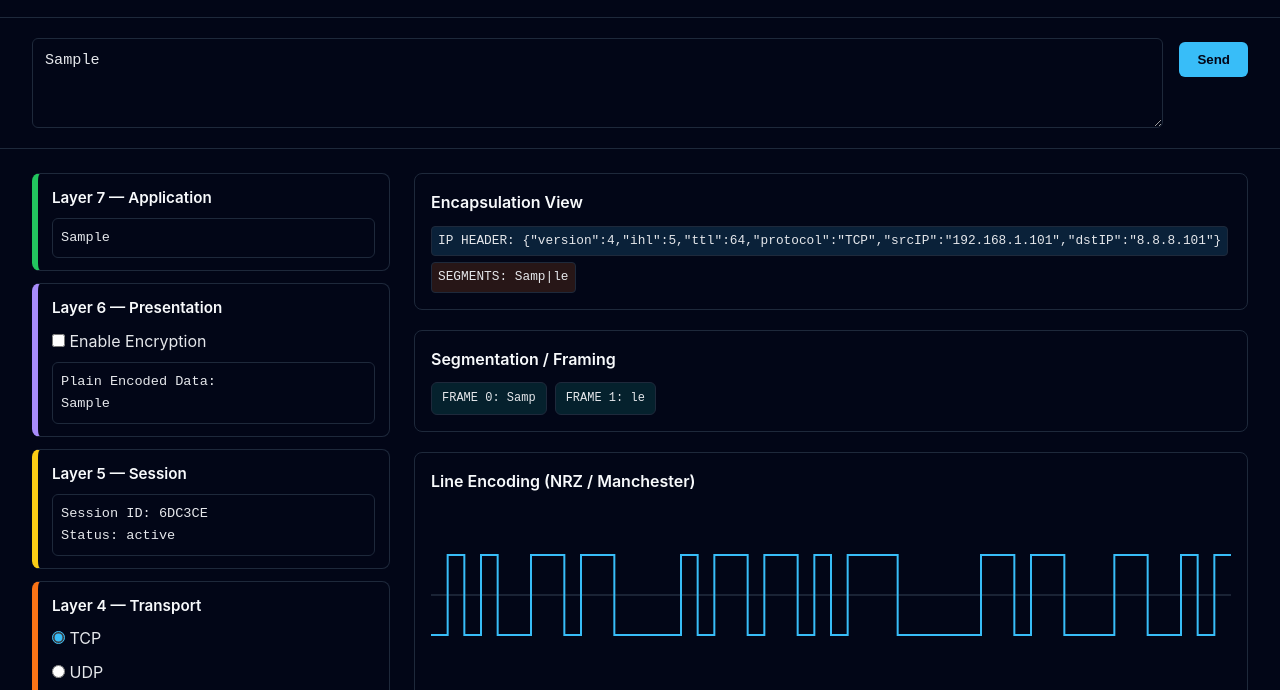
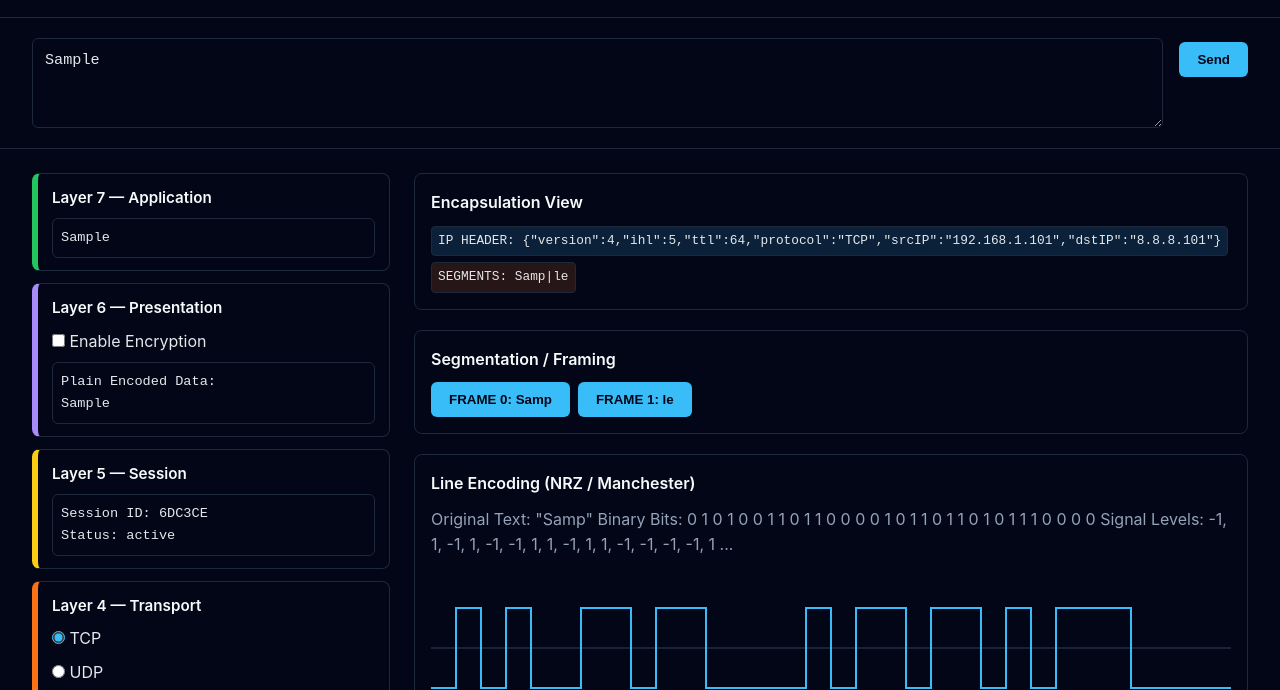
Before and after one commit to Alakatraz1/OSI_Layer_Emulator, a plain HTML site: page index.html in a window 1280 px wide. Both pictures are taken after typing "Sample" into the empty fields and a click on the button "Send". Shown: the part 96-786 px from the top of the page. Drawn offline with Linux system fonts and the light colour scheme.

Commit message:
Major Changes

```diff
--- a/index.html
+++ b/index.html
@@ -25,7 +25,7 @@
 
 <main class="main-container">
 
-  <!-- LEFT: OSI STACK -->
+  <!-- LEFT -->
   <section class="osi-stack">
 
     <div class="layer application" id="layer-application">
@@ -86,7 +86,7 @@
 
   </section>
 
-  <!-- RIGHT: VISUALS -->
+  <!-- RIGHT -->
   <section class="visualization-panel">
 
     <div class="viz-block">
@@ -101,11 +101,13 @@
 
     <div class="viz-block">
       <h3>Line Encoding (NRZ / Manchester)</h3>
+      <p id="encoding-data" class="graph-data"></p>
       <canvas id="encoding-canvas" width="800" height="180"></canvas>
     </div>
 
     <div class="viz-block">
       <h3>Physical Modulation (ASK / FSK / PSK)</h3>
+      <p id="modulation-data" class="graph-data"></p>
       <canvas id="modulation-canvas" width="800" height="180"></canvas>
     </div>
 
--- a/js/app.js
+++ b/js/app.js
@@ -1,4 +1,4 @@
-import { resetState } from "./state.js";
+import { packetState, resetState } from "./state.js";
 
 import { runApplication } from "./layers/application.js";
 import { runPresentation } from "./layers/presentation.js";
@@ -8,8 +8,15 @@ import { runNetwork } from "./layers/network.js";
 import { runDataLink } from "./layers/datalink.js";
 import { runPhysical } from "./layers/physical.js";
 
-import { clearBinaryView } from "./visualizations/binaryView.js";
-import { clearSegmentationView } from "./visualizations/segmentation.js";
+import { updateBinaryView, clearBinaryView } from "./visualizations/binaryView.js";
+import { updateSegmentationView, clearSegmentationView } from "./visualizations/segmentation.js";
+import { drawLineEncoding, drawModulation } from "./visualizations/signalGraphs.js";
+
+/* ===========================
+   SNAPSHOT STORAGE
+   =========================== */
+
+const snapshots = {};
 
 /* ===========================
    DOM
@@ -18,7 +25,7 @@ import { clearSegmentationView } from "./visualizations/segmentation.js";
 const sendBtn = document.getElementById("send-btn");
 const appInput = document.getElementById("app-input");
 
-const layerIds = [
+const layers = [
   "application",
   "presentation",
   "session",
@@ -32,16 +39,84 @@ const layerIds = [
    HELPERS
    =========================== */
 
+function sleep(ms) {
+  return new Promise(r => setTimeout(r, ms));
+}
+
 function activateLayer(name) {
-  layerIds.forEach(l => {
+  layers.forEach(l => {
     const el = document.getElementById(`layer-${l}`);
     if (!el) return;
     el.classList.toggle("active", l === name);
   });
 }
 
-function sleep(ms) {
-  return new Promise(r => setTimeout(r, ms));
+function saveSnapshot(layer) {
+  snapshots[layer] = JSON.parse(JSON.stringify(packetState));
+}
+
+function restoreSnapshot(layer) {
+  const snap = snapshots[layer];
+  if (!snap) return;
+
+  clearBinaryView();
+  clearSegmentationView();
+
+  /* Restore encapsulation & segmentation per layer */
+  if (layer === "application") {
+    updateBinaryView([
+      { type: "application", label: "APP DATA", value: snap.applicationData }
+    ]);
+  }
+
+  if (layer === "presentation") {
+    updateBinaryView([
+      { type: "application", label: "APP DATA", value: snap.applicationData },
+      { type: "presentation", label: "PRESENTATION", value: snap.presentationData }
+    ]);
+  }
+
+  if (layer === "transport") {
+    updateBinaryView([
+      { type: "transport", label: "TRANSPORT HEADER", value: JSON.stringify(snap.transport.header) },
+      { type: "application", label: "PAYLOAD", value: snap.transport.segments.join("|") }
+    ]);
+    updateSegmentationView(snap.transport.segments, "segment");
+  }
+
+  if (layer === "network") {
+    updateBinaryView([
+      { type: "network", label: "IP HEADER", value: JSON.stringify(snap.network.header) },
+      { type: "transport", label: "SEGMENTS", value: snap.transport.segments.join("|") }
+    ]);
+    updateSegmentationView(
+      snap.network.packets.map(p => p.payload),
+      "packet"
+    );
+  }
+
+  if (layer === "datalink") {
+    updateBinaryView([
+      { type: "datalink", label: "FRAME HEADER", value: JSON.stringify(snap.datalink.header) },
+      { type: "network", label: "PACKETS", value: snap.network.packets.map(p => p.payload).join("|") }
+    ]);
+    updateSegmentationView(
+      snap.datalink.frames.map(f => f.payload),
+      "frame"
+    );
+
+    // restore line encoding graph
+    drawLineEncoding(snap.physical.encodedBits, snap.physical.bits);
+  }
+
+  if (layer === "physical") {
+    drawModulation(
+      snap.physical.bits.slice(0, 40),
+      snap.physical.modulation
+    );
+  }
+
+  activateLayer(layer);
 }
 
 /* ===========================
@@ -52,36 +127,44 @@ async function startTransmission() {
   resetState();
   clearBinaryView();
   clearSegmentationView();
+  Object.keys(snapshots).forEach(k => delete snapshots[k]);
 
   const data = appInput.value.trim();
   if (!data) return;
 
   activateLayer("application");
   await runApplication(data);
+  saveSnapshot("application");
   await sleep(300);
 
   activateLayer("presentation");
   await runPresentation();
+  saveSnapshot("presentation");
   await sleep(300);
 
   activateLayer("session");
   await runSession();
+  saveSnapshot("session");
   await sleep(300);
 
   activateLayer("transport");
   await runTransport();
+  saveSnapshot("transport");
   await sleep(300);
 
   activateLayer("network");
   await runNetwork();
+  saveSnapshot("network");
   await sleep(300);
 
   activateLayer("datalink");
   await runDataLink();
+  saveSnapshot("datalink");
   await sleep(300);
 
   activateLayer("physical");
   await runPhysical();
+  saveSnapshot("physical");
 
   activateLayer(null);
 }
@@ -91,3 +174,10 @@ async function startTransmission() {
    =========================== */
 
 sendBtn.addEventListener("click", startTransmission);
+
+layers.forEach(layer => {
+  const el = document.getElementById(`layer-${layer}`);
+  if (el) {
+    el.addEventListener("click", () => restoreSnapshot(layer));
+  }
+});
--- a/js/layers/datalink.js
+++ b/js/layers/datalink.js
@@ -1,15 +1,30 @@
 import { packetState } from "../state.js";
 import { computeChecksum } from "../utils/checksum.js";
 import { encodeBits } from "../utils/encoding.js";
-import { drawLineEncoding } from "../visualizations/signalGraphs.js";
+import { drawLineEncoding, drawModulation } from "../visualizations/signalGraphs.js";
 import { updateSegmentationView } from "../visualizations/segmentation.js";
 
+/* ===========================
+   HELPERS
+   =========================== */
 function mac() {
   return Array.from({ length: 6 }, () =>
     Math.floor(Math.random() * 256).toString(16).padStart(2, "0")
   ).join(":");
 }
 
+function textToBits(text) {
+  return text
+    .split("")
+    .map(c => c.charCodeAt(0).toString(2).padStart(8, "0"))
+    .join("")
+    .split("")
+    .map(Number);
+}
+
+/* ===========================
+   MAIN DATA LINK LOGIC
+   =========================== */
 export async function runDataLink() {
   const out = document.getElementById("datalink-output");
 
@@ -19,12 +34,10 @@ export async function runDataLink() {
   const src = mac();
   const dst = mac();
 
-  const frames = packetState.network.packets.map(p => {
-    return {
-      payload: p.payload,
-      checksum: computeChecksum(p.payload, error)
-    };
-  });
+  const frames = packetState.network.packets.map(p => ({
+    payload: p.payload,
+    checksum: computeChecksum(p.payload, error)
+  }));
 
   packetState.datalink.frames = frames;
 
@@ -34,20 +47,34 @@ export async function runDataLink() {
       `#${i} DATA=${f.payload} CHECKSUM=${f.checksum}`
     ).join("\n");
 
-  updateSegmentationView(frames.map(f => f.payload), "frame");
+  updateSegmentationView(
+    frames.map(f => f.payload),
+    "frame"
+  );
 
-  const bits = frames
-    .map(f => f.payload)
-    .join("")
-    .split("")
-    .map(c => c.charCodeAt(0).toString(2).padStart(8, "0"))
-    .join("")
-    .split("")
-    .map(Number);
+  /* ---- default: draw first frame ---- */
+  visualizeFrame(frames[0].payload, encoding);
 
+  /* ---- listen for frame clicks ---- */
+  window.addEventListener("frame-selected", e => {
+    visualizeFrame(e.detail.payload, encoding);
+  });
+}
+
+/* ===========================
+   FRAME VISUALIZATION
+   =========================== */
+function visualizeFrame(payload, encoding) {
+  const bits = textToBits(payload);
   const encoded = encodeBits(bits, encoding);
+
   packetState.physical.bits = bits;
   packetState.physical.encodedBits = encoded;
 
-  drawLineEncoding(encoded);
+  drawLineEncoding(encoded, bits);
+
+  const modulation =
+    document.getElementById("modulation-select").value;
+
+  drawModulation(bits.slice(0, 40), modulation);
 }
--- a/js/visualizations/segmentation.js
+++ b/js/visualizations/segmentation.js
@@ -1,31 +1,34 @@
-/* ===========================
-   SEGMENT / PACKET / FRAME VIEW
-   =========================== */
-
 const container = document.getElementById("segmentation-view");
 
-/* Clear view */
+/* ===========================
+   CLEAR VIEW
+   =========================== */
 export function clearSegmentationView() {
-  if (!container) return;
   container.innerHTML = "";
 }
 
-/*
-  type = "segment" | "packet" | "frame"
-*/
+/* ===========================
+   UPDATE VIEW
+   =========================== */
 export function updateSegmentationView(items, type) {
-  if (!container) return;
-
   container.innerHTML = "";
 
   items.forEach((item, index) => {
-    const div = document.createElement("div");
+    const btn = document.createElement("button");
+    btn.className = "segment-item";
+    btn.textContent = `${type.toUpperCase()} ${index}: ${item}`;
 
-    if (type === "segment") div.className = "segment-box";
-    if (type === "packet")  div.className = "packet-box";
-    if (type === "frame")   div.className = "frame-box";
+    btn.addEventListener("click", () => {
+      window.dispatchEvent(
+        new CustomEvent("frame-selected", {
+          detail: {
+            payload: item,
+            index
+          }
+        })
+      );
+    });
 
-    div.textContent = `${type.toUpperCase()} ${index}: ${item}`;
-    container.appendChild(div);
+    container.appendChild(btn);
   });
 }
--- a/js/visualizations/signalGraphs.js
+++ b/js/visualizations/signalGraphs.js
@@ -1,11 +1,14 @@
 const encCanvas = document.getElementById("encoding-canvas");
 const modCanvas = document.getElementById("modulation-canvas");
+
+const encText = document.getElementById("encoding-data");
+const modText = document.getElementById("modulation-data");
 
 const encCtx = encCanvas.getContext("2d");
 const modCtx = modCanvas.getContext("2d");
 
 /* ===========================
-   COMMON HELPERS
+   HELPERS
    =========================== */
 
 function drawAxis(ctx, canvas) {
@@ -19,35 +22,50 @@ function drawAxis(ctx, canvas) {
   ctx.stroke();
 }
 
+function bitsToText(bits) {
+  let text = "";
+  for (let i = 0; i < bits.length; i += 8) {
+    const byte = bits.slice(i, i + 8).join("");
+    if (byte.length === 8) {
+      text += String.fromCharCode(parseInt(byte, 2));
+    }
+  }
+  return text;
+}
+
 /* ===========================
-   DIGITAL LINE ENCODING
+   LINE ENCODING (DIGITAL)
    =========================== */
+export function drawLineEncoding(levels, bits) {
+  drawAxis(encCtx, encCanvas);
 
-export function drawLineEncoding(levels) {
-  drawAxis(encCtx, encCanvas);
+  const previewBits = bits.slice(0, 32);
+  const text = bitsToText(previewBits);
+
+  encText.textContent =
+    `Original Text: "${text}"\n` +
+    `Binary Bits: ${previewBits.join(" ")}\n` +
+    `Signal Levels: ${levels.slice(0, 16).join(", ")}${levels.length > 16 ? " ..." : ""}`;
 
   const bitWidth = encCanvas.width / levels.length;
   const mid = encCanvas.height / 2;
-  const amplitude = 40;
+  const amp = 40;
 
   encCtx.strokeStyle = "#38bdf8";
   encCtx.lineWidth = 2;
 
-  let prevY = mid - levels[0] * amplitude;
   let x = 0;
+  let y = mid - levels[0] * amp;
 
   encCtx.beginPath();
-  encCtx.moveTo(x, prevY);
+  encCtx.moveTo(x, y);
 
-  levels.forEach((level, i) => {
-    const y = mid - level * amplitude;
+  levels.forEach((lvl, i) => {
+    const currY = mid - lvl * amp;
+    encCtx.lineTo(x + bitWidth, currY);
 
-    // horizontal line (bit duration)
-    encCtx.lineTo(x + bitWidth, y);
-
-    // vertical transition (if next bit changes)
     if (i < levels.length - 1) {
-      const nextY = mid - levels[i + 1] * amplitude;
+      const nextY = mid - levels[i + 1] * amp;
       encCtx.lineTo(x + bitWidth, nextY);
     }
 
@@ -58,11 +76,18 @@ export function drawLineEncoding(levels) {
 }
 
 /* ===========================
-   PHYSICAL MODULATION (ANALOG)
+   MODULATION (ANALOG)
    =========================== */
-
 export function drawModulation(bits, type) {
   drawAxis(modCtx, modCanvas);
+
+  const previewBits = bits.slice(0, 32);
+  const text = bitsToText(previewBits);
+
+  modText.textContent =
+    `Original Text: "${text}"\n` +
+    `Binary Bits: ${previewBits.join(" ")}\n` +
+    `Modulation Type: ${type}`;
 
   const step = modCanvas.width / bits.length;
   const mid = modCanvas.height / 2;
@@ -80,8 +105,8 @@ export function drawModulation(bits, type) {
       }
 
       if (type === "FSK") {
-        const freq = bit ? 6 : 2;
-        y += Math.sin((x / step) * freq * 2 * Math.PI) * 40;
+        const f = bit ? 6 : 2;
+        y += Math.sin((x / step) * f * 2 * Math.PI) * 40;
       }
 
       if (type === "PSK") {
```
